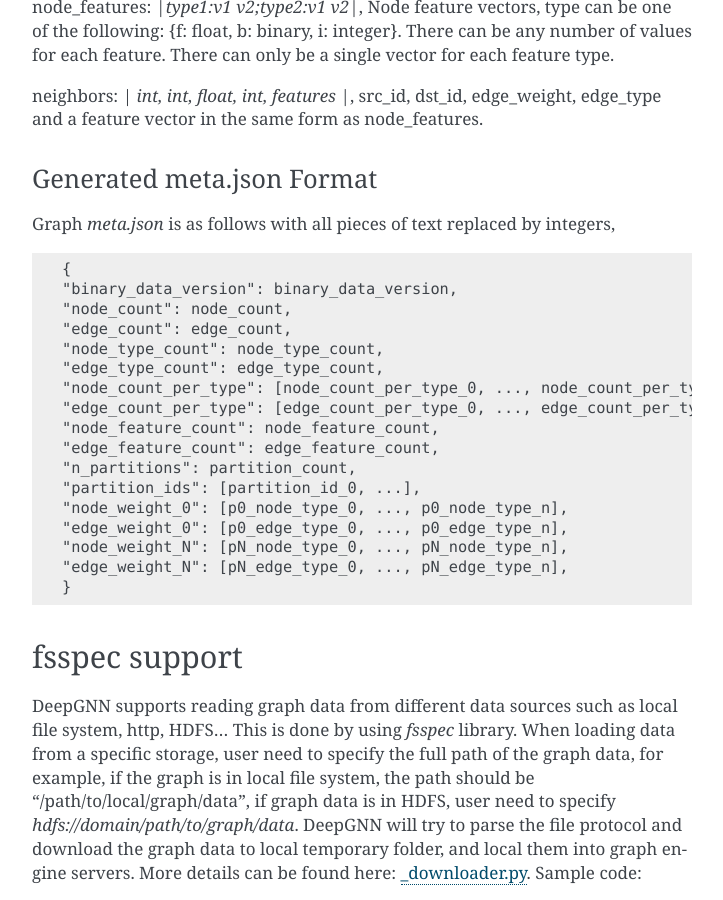
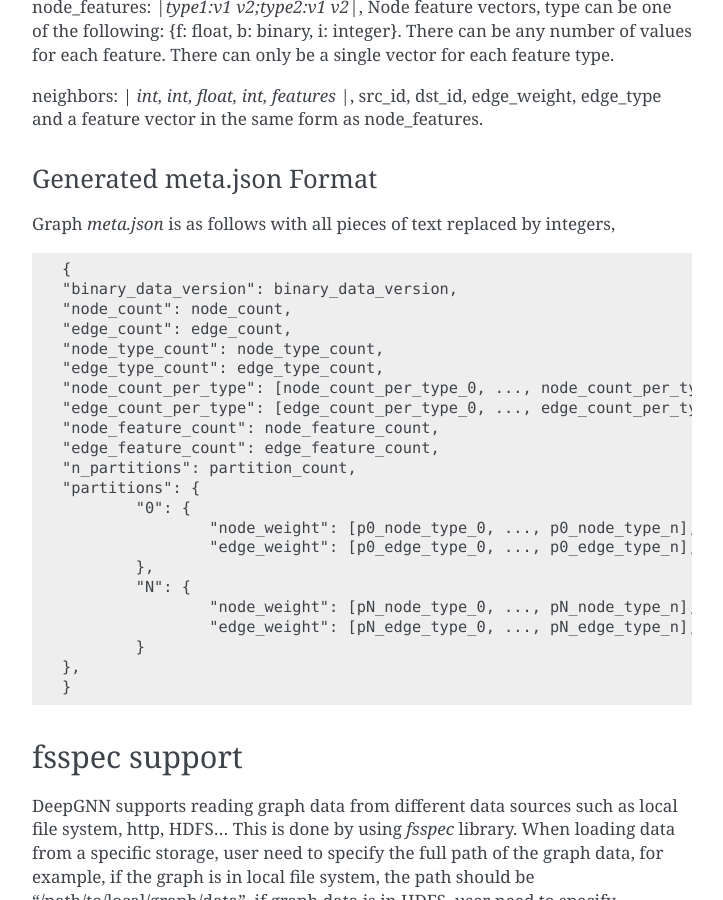
Before and after one commit to microsoft/DeepGNN, a Sphinx documentation site: the page built from docs/graph_engine/data_spec.rst, in a window 1280 px wide and 900 px high, scrolled down 4591 px. Shown: the whole window, without its empty margins (388-1111 px from the left). Built offline with Sphinx 7.4.7, drawn with Linux system fonts in a browser that asks for light colours.

Commit message:
UPdate to new schema.

```diff
--- a/docs/graph_engine/custom_decoder.rst
+++ b/docs/graph_engine/custom_decoder.rst
@@ -121,14 +121,12 @@
     ...         "node_feature_num": writer.node_feature_num,
     ...         "edge_feature_num": writer.edge_feature_num,
     ...         "n_partitions": 1,  # partition count
-    ...         "partition_ids": [0],  # partition id
-    ...         "node_weight_0": writer.node_weight,
-    ...         "edge_weight_0": writer.edge_weight,
+    ...         "partitions": {"0": {"node_weight": writer.node_weight, "edge_weight": writer.edge_weight}},
     ...         "node_count_per_type": writer.node_type_count,
     ...         "edge_count_per_type": writer.edge_type_count,
     ...     }
     ...     f.write(json.dumps(content))
-    294
+    291
 
 We load the generated binaries into a graph engine and demonstrate it working.
 
--- a/docs/graph_engine/data_spec.rst
+++ b/docs/graph_engine/data_spec.rst
@@ -256,11 +256,16 @@ Graph `meta.json` is as follows with all pieces of text replaced by integers,
 	"node_feature_count": node_feature_count,
 	"edge_feature_count": edge_feature_count,
 	"n_partitions": partition_count,
-	"partition_ids": [partition_id_0, ...],
-	"node_weight_0": [p0_node_type_0, ..., p0_node_type_n],
-	"edge_weight_0": [p0_edge_type_0, ..., p0_edge_type_n],
-	"node_weight_N": [pN_node_type_0, ..., pN_node_type_n],
-	"edge_weight_N": [pN_edge_type_0, ..., pN_edge_type_n],
+	"partitions": {
+		"0": {
+			"node_weight": [p0_node_type_0, ..., p0_node_type_n],
+			"edge_weight": [p0_edge_type_0, ..., p0_edge_type_n],
+		},
+		"N": {
+			"node_weight": [pN_node_type_0, ..., pN_node_type_n],
+			"edge_weight": [pN_edge_type_0, ..., pN_edge_type_n],
+		}
+	},
 	}
 
 **************
```
Also changed, not shown: docs/graph_engine/spark_converter.rst (+2 -5 lines), 1 other file.
